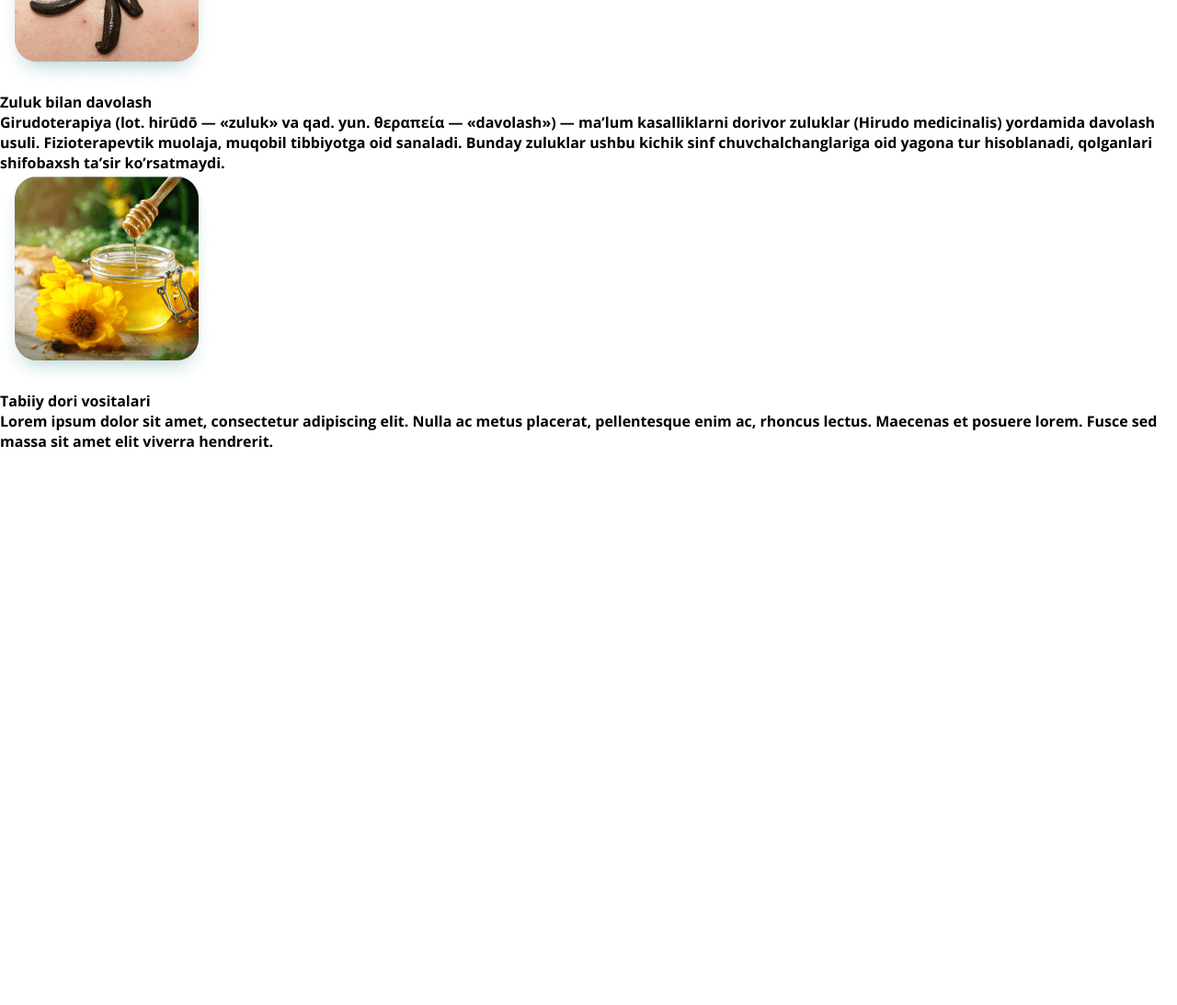
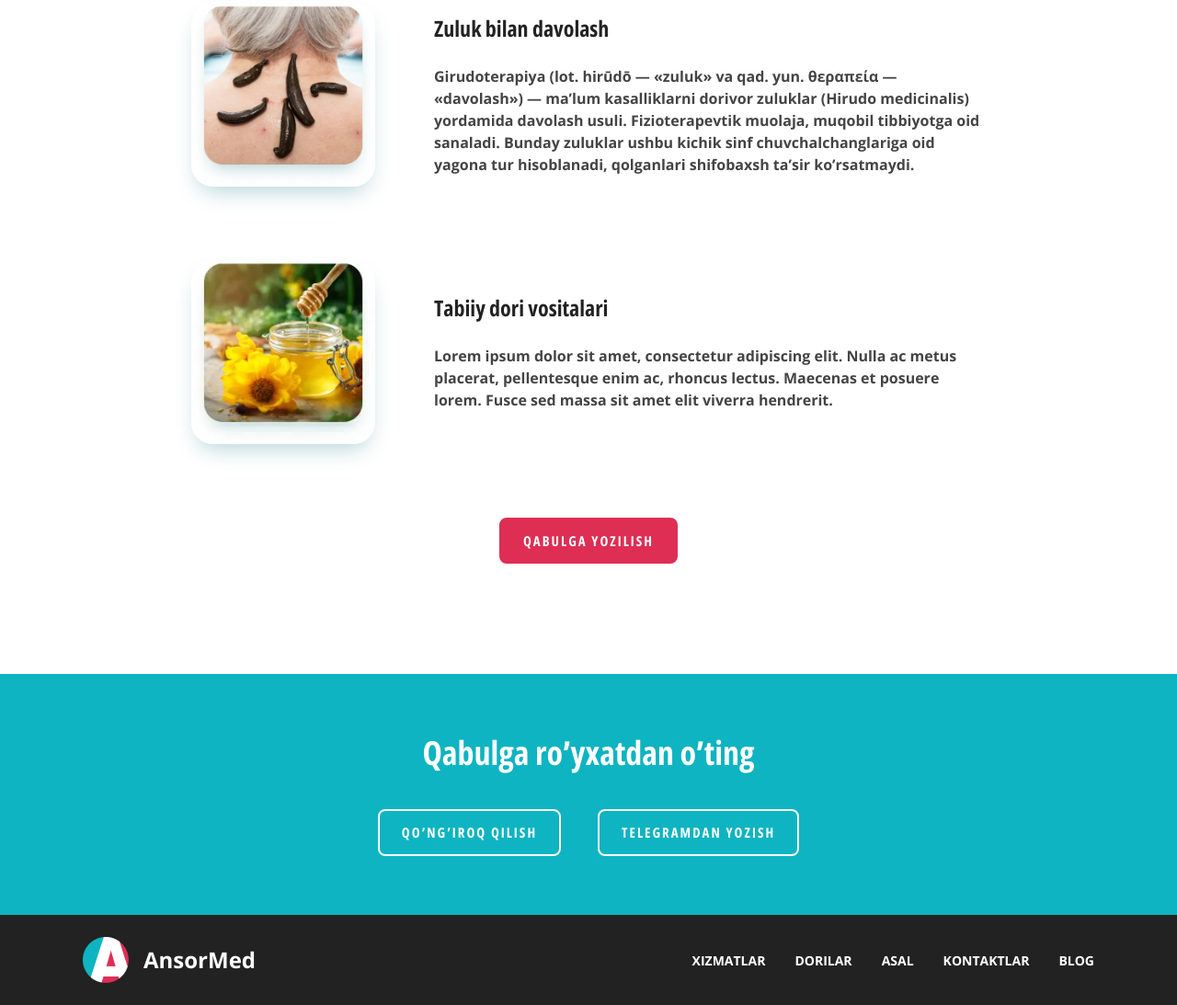
Before and after one commit to Otabek-1/Ansormed, a plain HTML site: page index.html in a window 1280 px wide. Shown: the part 1413-2506 px from the top of the page at 92% size. Before the commit the page ends 1904 px from the top, so only its background shows below. Drawn offline with Linux system fonts and the light colour scheme.

Commit message:
Ansormed end

```diff
--- a/index.html
+++ b/index.html
@@ -1,11 +1,13 @@
 <!DOCTYPE html>
 <html lang="en">
+
 <head>
     <meta charset="UTF-8">
     <meta name="viewport" content="width=device-width, initial-scale=1.0">
     <title>Ansormed</title>
     <link rel="stylesheet" href="./styles/main.css">
 </head>
+
 <body>
 
     <div class="site-header-hero">
@@ -42,7 +44,9 @@
             <div class="container d-flex">
                 <div class="site-hero__desc">
                     <h1 class="site-hero__title">Tabiiy davolash usullari yordamida kasalliklardan xalos bo’ling.</h1>
-                    <p class="site-header__text">Hijoma, manual terapiya, zuluk va turli tabiiy giyohlar eng ko’p uchraydigan kasalliklarni yengishda yordam beradi. Sog’ligingizni o’z ishining professionallariga ishonib topshiring.</p>
+                    <p class="site-header__text">Hijoma, manual terapiya, zuluk va turli tabiiy giyohlar eng ko’p
+                        uchraydigan kasalliklarni yengishda yordam beradi. Sog’ligingizni o’z ishining
+                        professionallariga ishonib topshiring.</p>
                     <a href="#!" class="site-hero__btn all-btn">Qabulga yozilish</a>
                 </div>
                 <div class="site-hero__media">
@@ -52,46 +56,90 @@
         </div>
     </div>
 
-
     <main class="site-main">
         <section class="service">
             <div class="service-content">
                 <h2 class="service-title">Xizmatlar</h2>
-
                 <div class="service-item">
-                    <img src="./img/image 1.jpg" alt="" class="service-item__img">
+                    <img src="./img/image 1.jpg" class="service-item__img">
                     <div class="service-item__desc">
                         <h4 class="service-item__title">Hijoma</h4>
-                        <p class="service-item__text">Imom Termiziy Abdulloh ibn Abbos raziyallohu anhumodan rivoyat qilgan hadisda rasululloh sallallohu alayhi va sallam dedilar: «Sizlar hijoma qiladigan kunlaringizning eng yaxshisi 17, 19 va 21-kunlardir» (bu kunlar hijrij-kamariy hisobdagi oylar kunlaridir).</p>
+                        <p class="service-item__text">Imom Termiziy Abdulloh ibn Abbos raziyallohu anhumodan rivoyat
+                            qilgan hadisda rasululloh sallallohu alayhi va sallam dedilar: «Sizlar hijoma qiladigan
+                            kunlaringizning eng yaxshisi 17, 19 va 21-kunlardir» (bu kunlar hijrij-kamariy hisobdagi
+                            oylar kunlaridir).</p>
                     </div>
                 </div>
-
                 <div class="service-item">
-                    <img src="./img/image 2.jpg" alt="" class="service-item__img">
+                    <img src="./img/image 2.jpg" class="service-item__img">
                     <div class="service-item__desc">
                         <h4 class="service-item__title">Manual terapiya</h4>
-                        <p class="service-item__text">Lorem ipsum dolor sit amet, consectetur adipiscing elit. Nulla ac metus placerat, pellentesque enim ac, rhoncus lectus. Maecenas et posuere lorem. Fusce sed massa sit amet elit viverra hendrerit.</p>
+                        <p class="service-item__text">Lorem ipsum dolor sit amet, consectetur adipiscing elit. Nulla ac
+                            metus placerat, pellentesque enim ac, rhoncus lectus. Maecenas et posuere lorem. Fusce sed
+                            massa sit amet elit viverra hendrerit.</p>
                     </div>
                 </div>
-
                 <div class="service-item">
-                    <img src="./img/image 3.jpg" alt="" class="service-item__img">
+                    <img src="./img/image 3.jpg" class="service-item__img">
                     <div class="service-item__desc">
                         <h4 class="service-item__title">Zuluk bilan davolash</h4>
-                        <p class="service-item__text">Girudoterapiya (lot. hirūdō — «zuluk» va qad. yun. θεραπεία — «davolash») — ma’lum kasalliklarni dorivor zuluklar (Hirudo medicinalis) yordamida davolash usuli. Fizioterapevtik muolaja, muqobil tibbiyotga oid sanaladi. Bunday zuluklar ushbu kichik sinf chuvchalchanglariga oid yagona tur hisoblanadi, qolganlari shifobaxsh ta’sir ko’rsatmaydi.</p>
+                        <p class="service-item__text">Girudoterapiya (lot. hirūdō — «zuluk» va qad. yun. θεραπεία —
+                            «davolash») — ma’lum kasalliklarni dorivor zuluklar (Hirudo medicinalis) yordamida davolash
+                            usuli. Fizioterapevtik muolaja, muqobil tibbiyotga oid sanaladi. Bunday zuluklar ushbu
+                            kichik sinf chuvchalchanglariga oid yagona tur hisoblanadi, qolganlari shifobaxsh ta’sir
+                            ko’rsatmaydi.</p>
                     </div>
                 </div>
-
                 <div class="service-item">
-                    <img src="./img/image 3 (1).png" alt="" class="service-item__img">
+                    <img src="./img/image 3 (1).webp" class="service-item__img">
                     <div class="service-item__desc">
                         <h4 class="service-item__title">Tabiiy dori vositalari</h4>
-                        <p class="service-item__text">Lorem ipsum dolor sit amet, consectetur adipiscing elit. Nulla ac metus placerat, pellentesque enim ac, rhoncus lectus. Maecenas et posuere lorem. Fusce sed massa sit amet elit viverra hendrerit.</p>
+                        <p class="service-item__text">Lorem ipsum dolor sit amet, consectetur adipiscing elit. Nulla ac
+                            metus placerat, pellentesque enim ac, rhoncus lectus. Maecenas et posuere lorem. Fusce sed
+                            massa sit amet elit viverra hendrerit.</p>
                     </div>
                 </div>
+                <a href="#!" class="service-btn all-btn">Qabulga Yozilish</a>
+
+            </div>
+        </section>
+
+        <section class="contact">
+            <h2 class="contact-title">Qabulga ro’yxatdan o’ting</h2>
+            <div class="contact-info">
+                <a href="#!" class="contact-phone all-btn">Qo’ng’iroq qilish</a>
+                <a href="#!" class="contact-tg all-btn">Telegramdan yozish</a>
             </div>
         </section>
     </main>
 
+    <footer class="footer">
+        <div class="container d-flex">
+            <a href="#!" class="footer-logo logo">
+                <img src="./img/logo-icon.png" alt="Footer logo" class="logo-image">
+                AnsorMed
+            </a>
+
+            <ul class="footer-list">
+                <li class="footer-item">
+                    <a href="#!" class="footer-link">Xizmatlar</a>
+                </li>
+                <li class="footer-item">
+                    <a href="#!" class="footer-link">Dorilar</a>
+                </li>
+                <li class="footer-item">
+                    <a href="#!" class="footer-link">Asal</a>
+                </li>
+                <li class="footer-item">
+                    <a href="#!" class="footer-link">Kontaktlar</a>
+                </li>
+                <li class="footer-item">
+                    <a href="#!" class="footer-link">Blog</a>
+                </li>
+            </ul>
+        </div>
+    </footer>
+
 </body>
+
 </html>
--- a/styles/main.css
+++ b/styles/main.css
@@ -1,29 +1,39 @@
-@import url(./fonts.css);
+@import url(../styles/fonts.css);
 
-:root {
+/* CUSTOM PROPS */
+
+:root{
+    --primary-blue: #0EB4C1;
+    --secondary-red: #DE2E54;
+    --white: #fff;
+    --dark: #222;
     --opensans: "Open Sans";
-    --primary-blue: #0EB4C1;
-    --secondeary-red: #DE2E54;
-    --white: #FFF;
-    --dark: #222;
-    --opensansCondensed: "Open Sans Condensed"
+    --opensansCondensed: "Open Sans Condensed";
 }
 
-* {
+/* GLOBAL STYLES */
+
+*{
     margin: 0;
     padding: 0;
     box-sizing: border-box;
 }
 
-a {
+a{
     text-decoration: none;
 }
 
-ul {
-    list-style-type: none;
+ul{
+    list-style: none;
 }
 
-.container {
+body{
+    font-family: var(--opensans);
+}
+
+/* CONTAINER SIZE */
+
+.container{
     max-width: 1130px;
     width: 100%;
     padding-left: 15px;
@@ -31,13 +41,14 @@ ul {
     margin: 0 auto;
 }
 
-.all-btn {
-    max-width: 189px;
-    width: 100%;
+/* BUTTON */
+
+.all-btn{
+    padding: 12px 24px;
     border-radius: 8px;
+    background-color: var(--secondary-red);
     text-align: center;
-    padding: 12px 0;
-    background-color: var(--secondeary-red);
+    padding-top: 12px;
     padding-bottom: 12px;
     color: var(--white);
     font-family: var(--opensansCondensed);
@@ -46,36 +57,31 @@ ul {
     line-height: 22.5px;
     letter-spacing: 2px;
     text-transform: uppercase;
-    border: 2px solid var(--secondeary-red);
+    border: 2px solid var(--secondary-red);
+    transition: .5s;
 }
 
-.all-btn:hover {
+.all-btn:hover{
     background-color: var(--white);
-    color: var(--secondeary-red);
+    color: var(--secondary-red);
 }
 
-.all-btn:active {
-    background-color: var(--secondeary-red);
+.all-btn:active{
+    background-color: var(--secondary-red);
     color: var(--white);
     opacity: .6;
 }
 
-
-.d-flex {
+/* SITE-HEADER */
+.d-flex{
     display: flex;
     align-items: center;
     justify-content: space-between;
 }
-
-body {
-    font-family: var(--opensans);
+.site-header {
+    padding-top: 24px;
+    padding-bottom: 24px;
 }
-
-
-.site-header {
-    padding: 24px 0px;
-}
-
 .logo {
     display: flex;
     align-items: center;
@@ -85,29 +91,22 @@ body {
     font-weight: 600;
     transition: .5s;
 }
-
-.logo:hover {
-    color: var(--secondeary-red);
+.logo:hover{
+    color: var(--secondary-red);
 }
-
-.logo:active {
-    opacity: .6;
+.logo:active{
+    opacity: .5;
 }
-
 .logo-image {
     width: 50px;
     height: 50px;
     object-fit: cover;
 }
-
 .site-header__menu {
     display: flex;
     column-gap: 32px;
     align-items: center;
 }
-
-.site-header__item {}
-
 .site-header__link {
     color: var(--dark);
     font-size: 14px;
@@ -117,15 +116,15 @@ body {
     text-transform: uppercase;
     transition: .5s;
 }
-
-.site-header__link:hover {
-    color: var(--secondeary-red);
+.site-header__link:hover{
+    color: var(--secondary-red);
 }
-
-.site-header__link:active {
+.site-header__link:active{
     opacity: .6;
 }
+/* SITE-HEADER */
 
+/* SITE-HERO */
 .site-hero {
     background-color: var(--primary-blue);
     padding-top: 29px;
@@ -151,12 +150,6 @@ body {
     margin-top: 16px;
     margin-bottom: 36px;
 }
-
-.site-hero__btn{
-    padding: 12px 24px;
-
-}
-
 .site-hero__btn:hover {
     border-radius: 8px;
     background-color: rgba(222, 46, 84, 0.80);
@@ -169,3 +162,128 @@ body {
     height: 504px;
     object-fit: cover;
 }
+/* SITE-HERO */
+
+/* SITE-MAIN */
+/* SERVICE */
+.service {
+    padding-top: 120px;
+    padding-bottom: 120px;
+}
+.service-content {
+    display: flex;
+    flex-direction: column;
+    align-items: center;
+}
+.service-title {
+    font-family: var(--opensansCondensed);
+    font-size: 36px;
+    font-weight: 700;
+    line-height: 120%;
+    margin-bottom: 56px;
+}
+.service-item {
+    max-width: 864px;
+    width: 100%;
+    display: flex;
+    align-items: center;
+    column-gap: 64px;
+    margin-bottom: 80px;
+}
+.service-item__img {
+    width: 200px;
+    height: 200px;
+    border-radius: 24px;
+    object-fit: cover;
+    box-shadow: 0px 12px 24px -8px rgba(0, 107, 116, 0.30);
+}
+.service-item__desc {
+    display: flex;
+    flex-direction: column;
+    row-gap: 24px;
+}
+.service-item__title {
+    color: #222;
+    font-size: 24px;
+    font-weight: 700;
+    font-family: var(--opensansCondensed);
+}
+.service-item__text {
+    color: #444;
+    font-size: 16px;
+    font-weight: 400;
+    font-family: var(--opensans);
+    line-height: 150%;
+}
+/* SERVICE */
+
+/* CONTACT */
+.contact {
+    background-color: var(--primary-blue);
+    padding-top: 64px;
+    padding-bottom: 64px;
+    display: flex;
+    flex-direction: column;
+    align-items: center;
+    row-gap: 40px;
+}
+.contact-title {
+    color: white;
+    font-family: var(--opensansCondensed);
+    font-size: 36px;
+    font-weight: 700;
+    line-height: 120%;
+}
+.contact-info {
+    display: flex;
+    column-gap: 40px;
+}
+
+.contact-info a{
+    background-color: transparent;
+    border: 2px solid #FFF;
+}
+.contact-info a:hover{
+    background-color: var(--secondary-red);
+    color: var(--white);
+    border: 2px solid var(--secondary-red);
+}
+/* CONTACT */
+/* SITE-MAIN */
+
+/* SITE-FOOTER */
+.footer {
+    background-color: #222;
+    padding-top: 24px;
+    padding-bottom: 24px;
+}
+
+.footer-logo {
+    color: var(--white);
+    font-size: 24px;
+    font-weight: 600;
+}
+.footer-logo:active{
+    color: var(--white);
+}
+.footer-list {
+    display: flex;
+    column-gap: 32px;
+}
+.footer-link {
+    color: var(--white);
+    font-size: 14px;
+    font-weight: 400;
+    font-family: var(--opensans);
+    text-transform: uppercase;
+    line-height: 150%;
+    transition: .5s;
+}
+.footer-link:hover{
+    color: var(--secondary-red);
+}
+.footer-link:active{
+    opacity: .6;
+    color: var(--white);
+}
+/* SITE-FOOTER */
```
